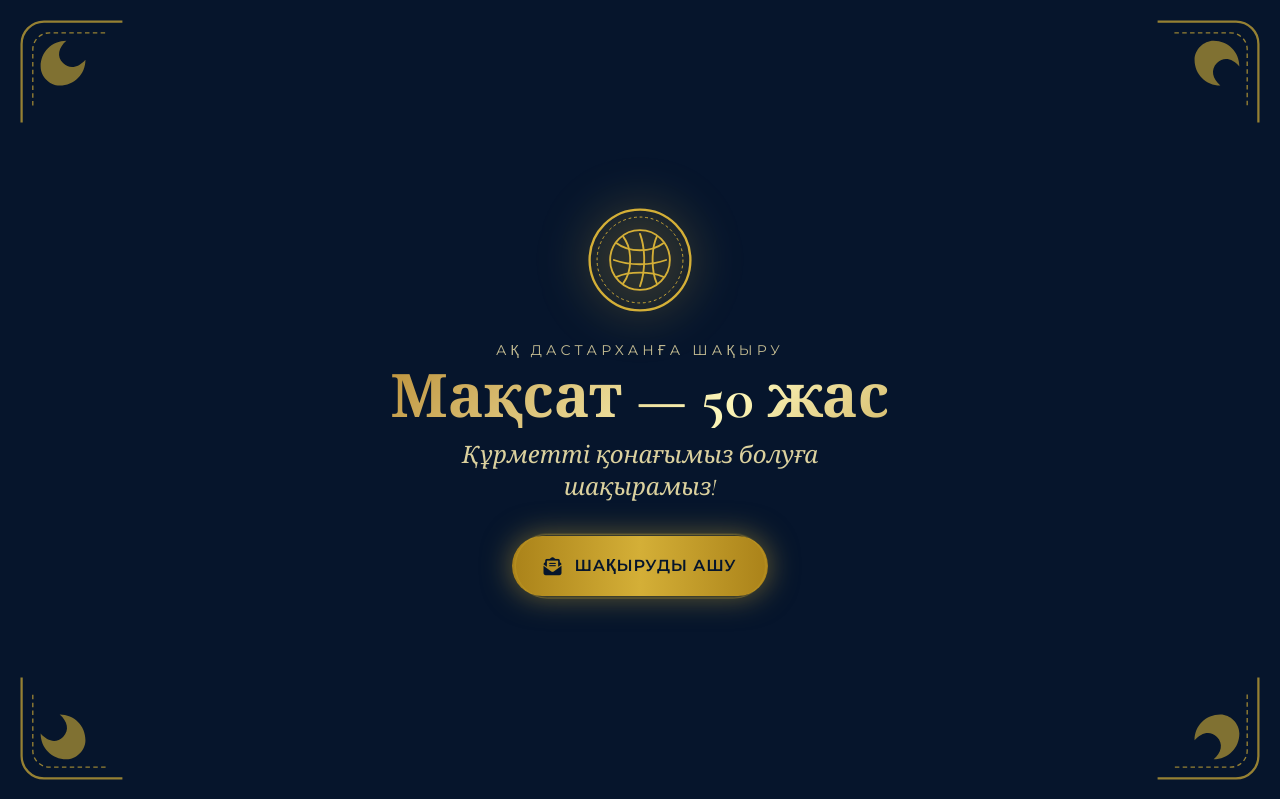
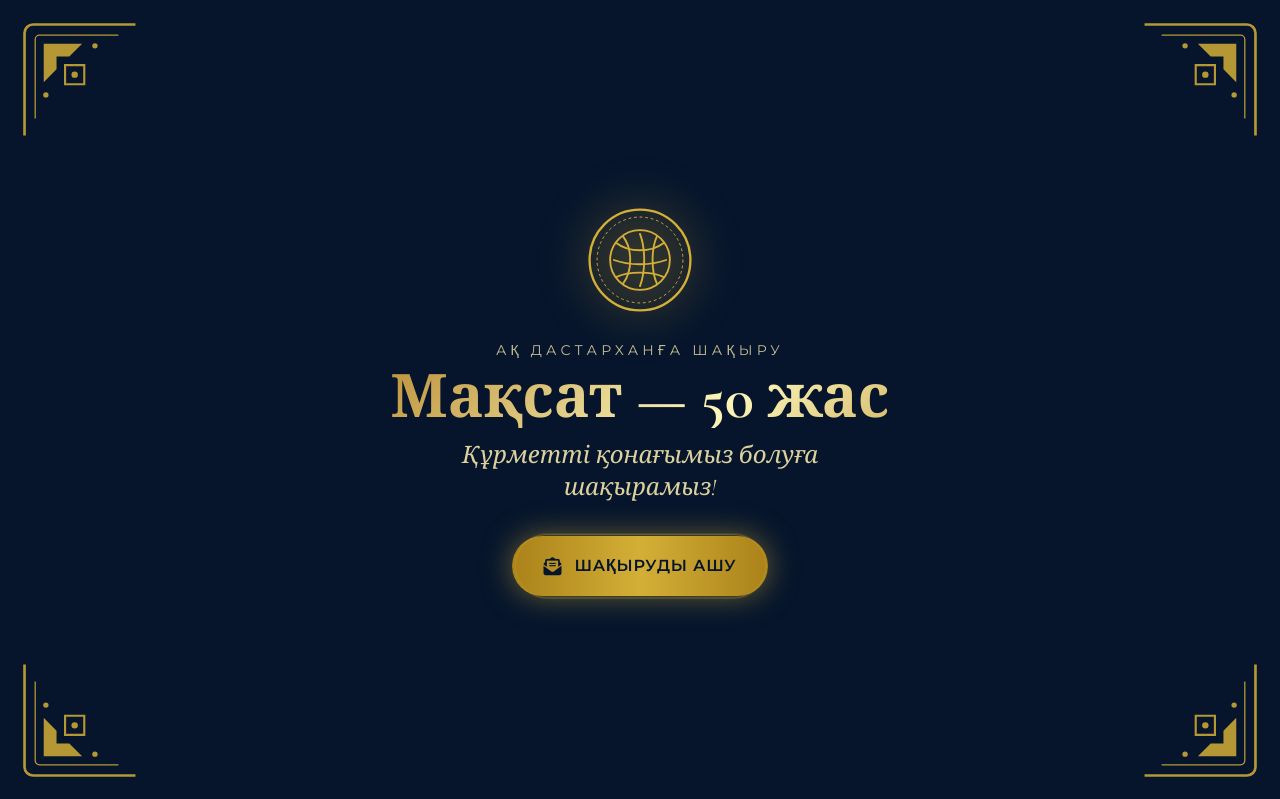
Before and after one commit to nuralikaldibai2602-maker/maqsat-50, a plain HTML site: page index.html in a window 1280 px wide. Shown: the top 799 px of the page. Drawn offline with nearby package versions, Linux system fonts and the light colour scheme.

Commit message:
Add files via upload

```diff
--- a/index.html
+++ b/index.html
@@ -127,25 +127,48 @@
 
     <!-- ==================== 1. WELCOME ENVELOPE / COVER OVERLAY ==================== -->
     <div id="coverOverlay" class="fixed inset-0 z-50 flex flex-col items-center justify-center bg-emeraldRoyal text-center px-6 transition-all duration-1000">
-        <svg class="absolute top-4 left-4 w-20 h-20 sm:w-28 sm:h-28 text-goldPrimary opacity-70 pointer-events-none" viewBox="0 0 100 100" fill="none">
-            <path d="M5 95V25C5 13.9543 13.9543 5 25 5H95" stroke="currentColor" stroke-width="2"/>
-            <path d="M15 80V30C15 21.7157 21.7157 15 30 15H80" stroke="currentColor" stroke-width="1.2" stroke-dasharray="4 3"/>
-            <path d="M22 45C22 32 32 22 45 22C38 28 36 36 42 42C48 48 56 46 62 39C62 52 52 62 39 62C30 62 22 54 22 45Z" fill="currentColor" opacity="0.85"/>
+        <!-- Верхний левый угол (Вариант 12: Алтын таңба) -->
+        <svg class="absolute top-4 left-4 w-24 h-24 sm:w-32 sm:h-32 text-goldPrimary opacity-85 pointer-events-none" viewBox="0 0 120 120" fill="none">
+            <path d="M8 112V16C8 11.5817 11.5817 8 16 8H112" stroke="currentColor" stroke-width="2.5"/>
+            <path d="M18 96V22C18 19.7909 19.7909 18 22 18H96" stroke="currentColor" stroke-width="1.2"/>
+            <path d="M26 26H62L50 38H38V50L26 62V26Z" fill="currentColor"/>
+            <path d="M46 46H64V64H46V46Z" stroke="currentColor" stroke-width="2"/>
+            <circle cx="55" cy="55" r="3" fill="currentColor"/>
+            <circle cx="74" cy="28" r="2.5" fill="currentColor"/>
+            <circle cx="28" cy="74" r="2.5" fill="currentColor"/>
         </svg>
-        <svg class="absolute top-4 right-4 w-20 h-20 sm:w-28 sm:h-28 text-goldPrimary opacity-70 transform rotate-90 pointer-events-none" viewBox="0 0 100 100" fill="none">
-            <path d="M5 95V25C5 13.9543 13.9543 5 25 5H95" stroke="currentColor" stroke-width="2"/>
-            <path d="M15 80V30C15 21.7157 21.7157 15 30 15H80" stroke="currentColor" stroke-width="1.2" stroke-dasharray="4 3"/>
-            <path d="M22 45C22 32 32 22 45 22C38 28 36 36 42 42C48 48 56 46 62 39C62 52 52 62 39 62C30 62 22 54 22 45Z" fill="currentColor" opacity="0.85"/>
+
+        <!-- Верхний правый угол -->
+        <svg class="absolute top-4 right-4 w-24 h-24 sm:w-32 sm:h-32 text-goldPrimary opacity-85 transform rotate-90 pointer-events-none" viewBox="0 0 120 120" fill="none">
+            <path d="M8 112V16C8 11.5817 11.5817 8 16 8H112" stroke="currentColor" stroke-width="2.5"/>
+            <path d="M18 96V22C18 19.7909 19.7909 18 22 18H96" stroke="currentColor" stroke-width="1.2"/>
+            <path d="M26 26H62L50 38H38V50L26 62V26Z" fill="currentColor"/>
+            <path d="M46 46H64V64H46V46Z" stroke="currentColor" stroke-width="2"/>
+            <circle cx="55" cy="55" r="3" fill="currentColor"/>
+            <circle cx="74" cy="28" r="2.5" fill="currentColor"/>
+            <circle cx="28" cy="74" r="2.5" fill="currentColor"/>
         </svg>
-        <svg class="absolute bottom-4 left-4 w-20 h-20 sm:w-28 sm:h-28 text-goldPrimary opacity-70 transform -rotate-90 pointer-events-none" viewBox="0 0 100 100" fill="none">
-            <path d="M5 95V25C5 13.9543 13.9543 5 25 5H95" stroke="currentColor" stroke-width="2"/>
-            <path d="M15 80V30C15 21.7157 21.7157 15 30 15H80" stroke="currentColor" stroke-width="1.2" stroke-dasharray="4 3"/>
-            <path d="M22 45C22 32 32 22 45 22C38 28 36 36 42 42C48 48 56 46 62 39C62 52 52 62 39 62C30 62 22 54 22 45Z" fill="currentColor" opacity="0.85"/>
+
+        <!-- Нижний левый угол -->
+        <svg class="absolute bottom-4 left-4 w-24 h-24 sm:w-32 sm:h-32 text-goldPrimary opacity-85 transform -rotate-90 pointer-events-none" viewBox="0 0 120 120" fill="none">
+            <path d="M8 112V16C8 11.5817 11.5817 8 16 8H112" stroke="currentColor" stroke-width="2.5"/>
+            <path d="M18 96V22C18 19.7909 19.7909 18 22 18H96" stroke="currentColor" stroke-width="1.2"/>
+            <path d="M26 26H62L50 38H38V50L26 62V26Z" fill="currentColor"/>
+            <path d="M46 46H64V64H46V46Z" stroke="currentColor" stroke-width="2"/>
+            <circle cx="55" cy="55" r="3" fill="currentColor"/>
+            <circle cx="74" cy="28" r="2.5" fill="currentColor"/>
+            <circle cx="28" cy="74" r="2.5" fill="currentColor"/>
         </svg>
-        <svg class="absolute bottom-4 right-4 w-20 h-20 sm:w-28 sm:h-28 text-goldPrimary opacity-70 transform rotate-180 pointer-events-none" viewBox="0 0 100 100" fill="none">
-            <path d="M5 95V25C5 13.9543 13.9543 5 25 5H95" stroke="currentColor" stroke-width="2"/>
-            <path d="M15 80V30C15 21.7157 21.7157 15 30 15H80" stroke="currentColor" stroke-width="1.2" stroke-dasharray="4 3"/>
-            <path d="M22 45C22 32 32 22 45 22C38 28 36 36 42 42C48 48 56 46 62 39C62 52 52 62 39 62C30 62 22 54 22 45Z" fill="currentColor" opacity="0.85"/>
+
+        <!-- Нижний правый угол -->
+        <svg class="absolute bottom-4 right-4 w-24 h-24 sm:w-32 sm:h-32 text-goldPrimary opacity-85 transform rotate-180 pointer-events-none" viewBox="0 0 120 120" fill="none">
+            <path d="M8 112V16C8 11.5817 11.5817 8 16 8H112" stroke="currentColor" stroke-width="2.5"/>
+            <path d="M18 96V22C18 19.7909 19.7909 18 22 18H96" stroke="currentColor" stroke-width="1.2"/>
+            <path d="M26 26H62L50 38H38V50L26 62V26Z" fill="currentColor"/>
+            <path d="M46 46H64V64H46V46Z" stroke="currentColor" stroke-width="2"/>
+            <circle cx="55" cy="55" r="3" fill="currentColor"/>
+            <circle cx="74" cy="28" r="2.5" fill="currentColor"/>
+            <circle cx="28" cy="74" r="2.5" fill="currentColor"/>
         </svg>
 
         <div class="mb-6 relative pointer-events-none">
@@ -745,19 +768,16 @@
                             } catch (saveErr) {}
                         }
 
-
                         // Build WhatsApp message text without unreadable symbols
                         var waMessage = 'Салеметсиз бе! Максаттын 50 жас мерейтойына жауап:\n\n'
                             + 'Конак: ' + nameInput + '\n'
-    + 'Жауабы: ' + attendanceVal ;
+                            + 'Жауабы: ' + attendanceVal;
 
                         if (wishInput) {
                             waMessage += '\n Тілегі: ' + wishInput;
                         } else {
                             waMessage += '\n Тілегі: Жок';
                         }
-
-
 
                         var cleanPhone = HOST_WHATSAPP_NUMBER.replace(/\D/g, '');
                         var waUrl = 'https://wa.me/' + cleanPhone + '?text=' + encodeURIComponent(waMessage);
```
Lines whose indentation alone changed are shown as unchanged.
